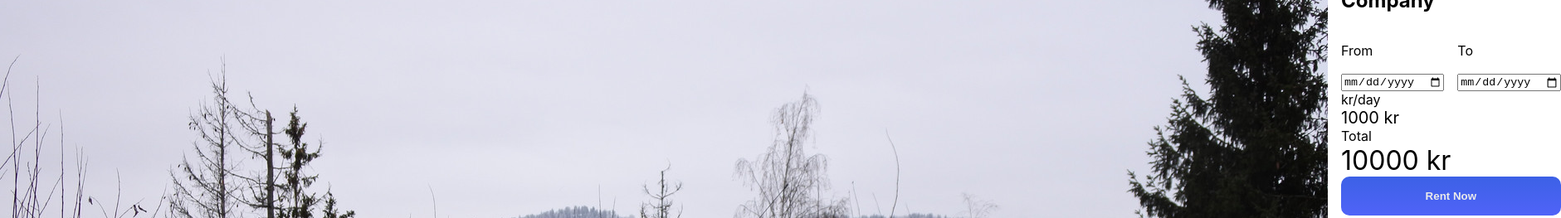
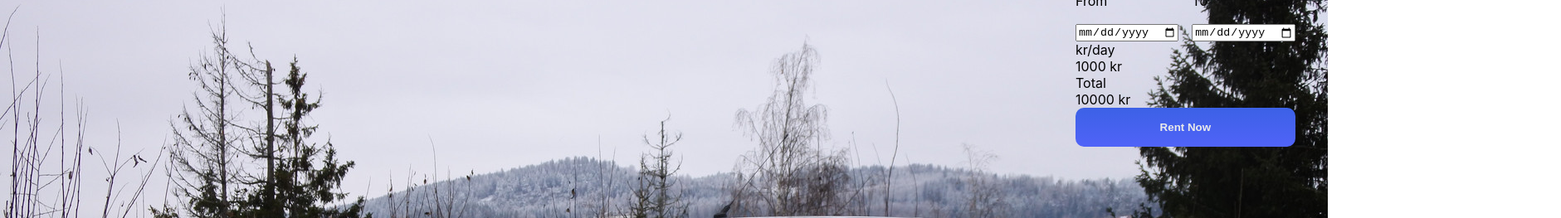
Before and after one commit to ludlun04/IDATA2301-Project, a React (Create React App) app: page /rent in a window 1280 px wide. Shown: the part 174-437 px from the top of the page at 83% size, 1881 px wide, since content can reach past the window. Built offline with nearby package versions, Linux system fonts and the light colour scheme.

Commit message:
Fixed css mistake, moved away from using dom element name to using class

```diff
--- a/src/pages/rent/Rent.css
+++ b/src/pages/rent/Rent.css
@@ -1,51 +1,51 @@
-Main {
+.RentMain {
   padding-top: 60px;
   display: flex;
   flex-direction: row;
   gap: 1rem;
 }
 
-.Information {
+.RentInformation {
   width: 100%;
 }
 
-.Interaction {
+.RentInteraction {
   width: 100%;
   display: flex;
   justify-content: center;
 }
 
-.DurationSelection {
+.RentDurationSelection {
   display: flex;
   flex-direction: row;
   gap: 1rem;
 }
 
 
-.DailyPrice > p {
+.RentDailyPrice > p {
   margin: 0px;
   padding: 0px;
 }
 
-.DailyPrice > .Title {
+.RentDailyPrice > .Title {
   font-size: 1rem;
 
 }
 
-.DailyPrice > .Content {
+.RentDailyPrice > .Content {
   font-size: 1.25rem;
 }
 
-.TotalPrice > p {
+.RentTotalPrice > p {
   margin: 0px;
   padding: 0px;
 }
 
-.TotalPrice > Title {
+.RentTotalPrice > Title {
   font-size: 1.25rem;
 }
 
-.TotalPrice > .Content {
+.RentTotalPrice > .Content {
   font-size: 2rem;
 }
 
--- a/src/pages/rent/Rent.jsx
+++ b/src/pages/rent/Rent.jsx
@@ -4,40 +4,40 @@ import bmw from "./../../resources/images/bmw.jpg";
 
 export default function Rent() {
   return (
-    <main>
-      <div className="Information">
-        <img alt="" className={"CarImage"} src={bmw} />
+    <main className="RentMain">
+      <div className="RentInformation">
+        <img alt="" className={"RentCarImage"} src={bmw} />
         <h1>Hello World!</h1>
 
-        <section className={"Attributes"}>
+        <section className={"RentAttributes"}>
           <h2>Attributes</h2>
         </section>
         <h2>Description</h2>
         <p>This is a description for this car</p>
       </div>
 
-      <div className="Interaction">
+      <div className="RentInteraction">
         <div>
-        <div className="CompanyCard">
+        <div className="RentCompanyCard">
           <img src="" alt="Company logo" />
           <h2>Company</h2>
         </div>
 
-        <div className="RentSection">
-          <div className="DurationSelection">
+        <div className="RentRentSection">
+          <div className="RentDurationSelection">
             <DatePickerField title={"From"}/>
             <DatePickerField title={"To"}/>
           </div>
         </div>
 
-        <div className="DailyPrice">
-          <p className="Title">kr/day</p>
-          <p className="Content">1000 kr</p>
+        <div className="RentDailyPrice">
+          <p className="RentTitle">kr/day</p>
+          <p className="RentContent">1000 kr</p>
         </div>
 
-        <div className="TotalPrice">
-          <p className="Title">Total</p>
-          <p className="Content">10000 kr</p>
+        <div className="RentTotalPrice">
+          <p className="RentTitle">Total</p>
+          <p className="RentContent">10000 kr</p>
         </div>
 
         <input className="RentButton" type="button" value="Rent Now" />
```
